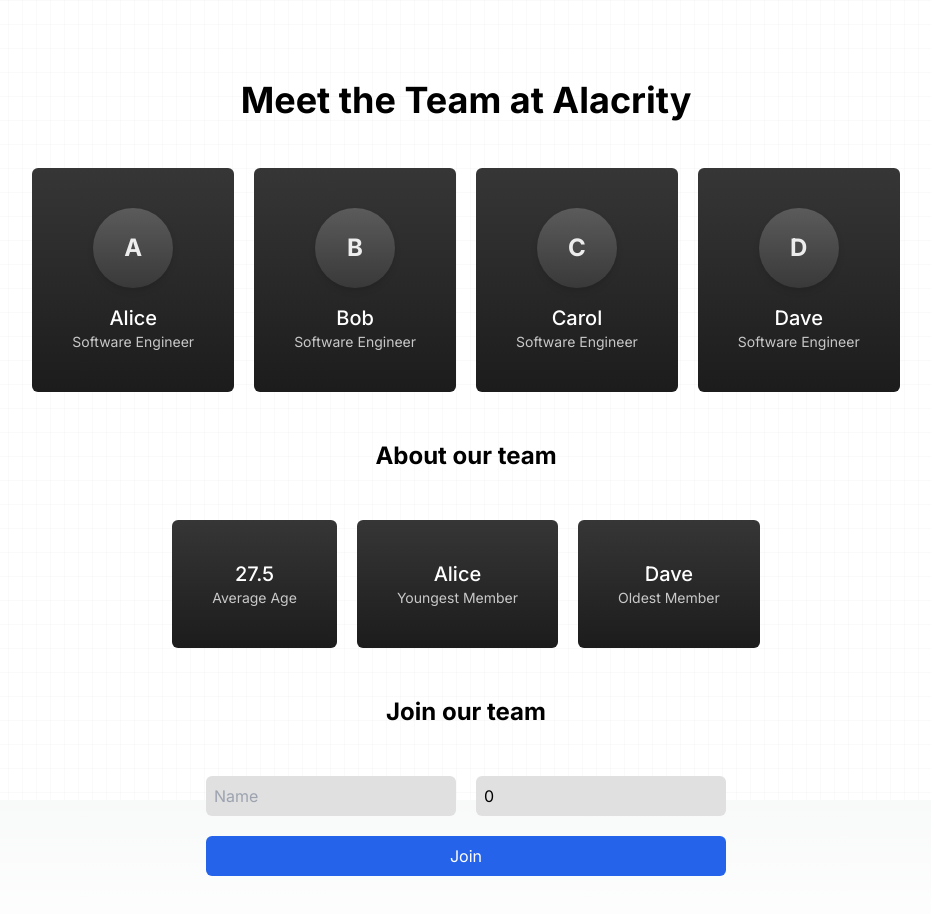
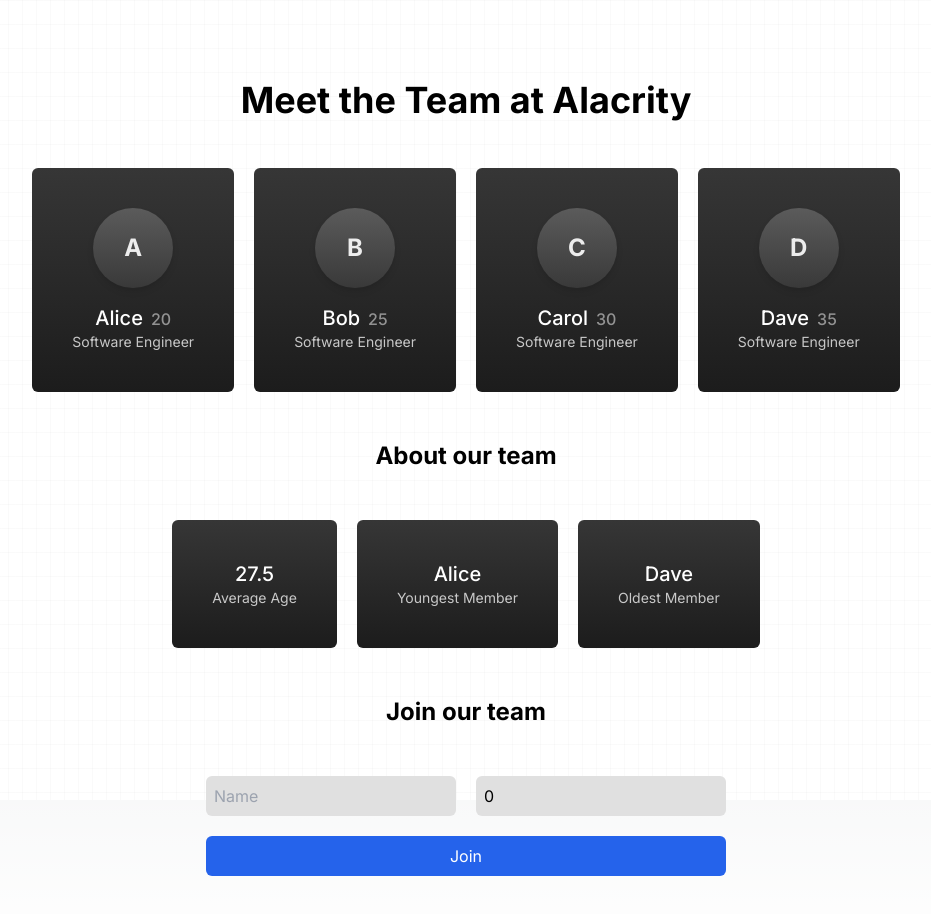
Before and after one commit to MSH-01/alacrity, a Next.js app: page / in a window 1280 px wide. Shown: the top 914 px of the page, without its empty margins (174-1105 px from the left). Built offline with nearby package versions, Linux system fonts and the light colour scheme.

Commit message:
Include prop on card component

```diff
--- a/src/app/page.tsx
+++ b/src/app/page.tsx
@@ -76,7 +76,7 @@ export default function Home() {
         <h1 className='text-4xl font-bold pb-12'>Meet the Team at Alacrity</h1>
         <div className='flex gap-5 justify-center'>
         {team.members.map((member, index) => (
-          <Card key={index} title={member.name} value={member.role} user />
+          <Card key={index} title={member.name} value={member.role} extra={member.age} user />
         ))}
         </div>
       </div>
```
